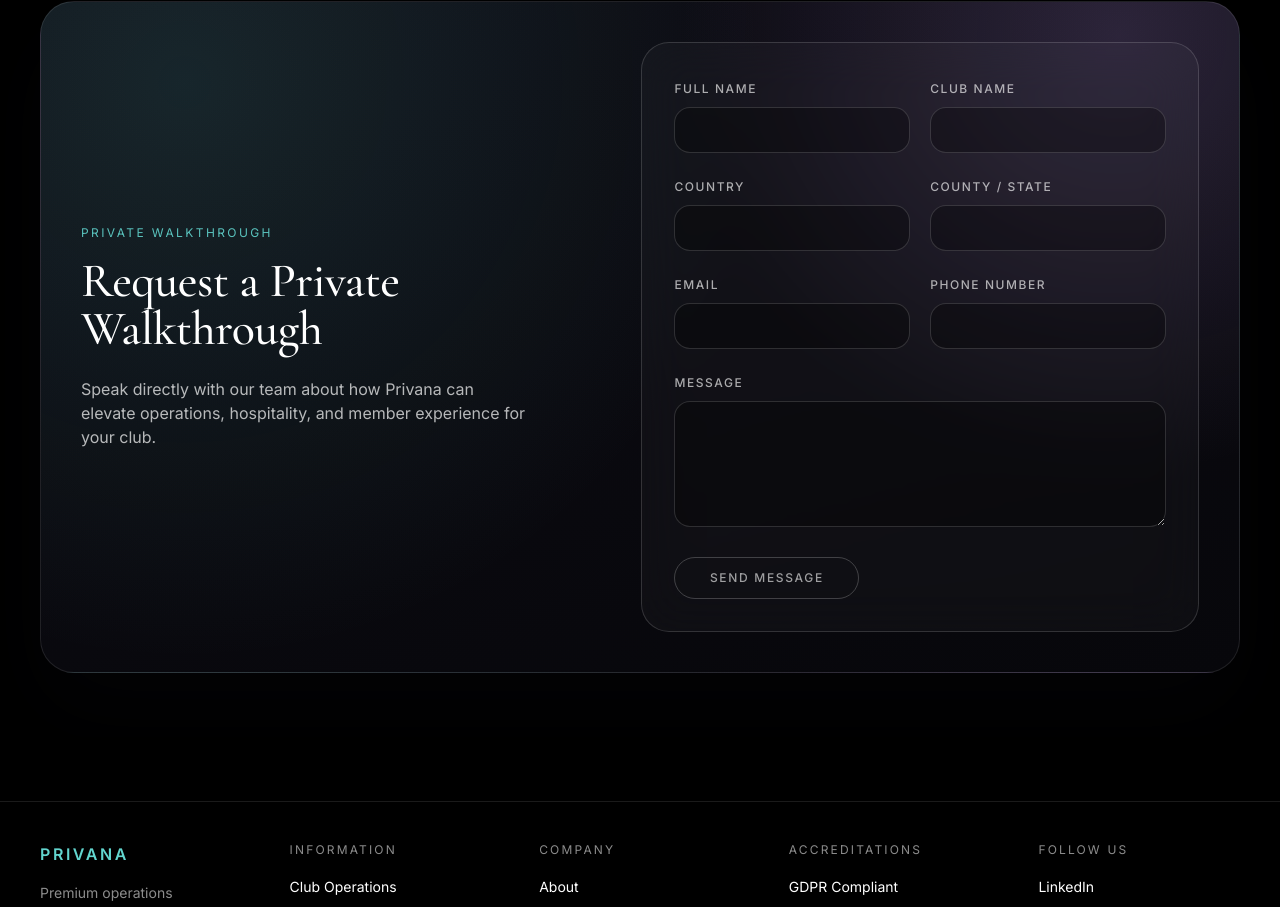
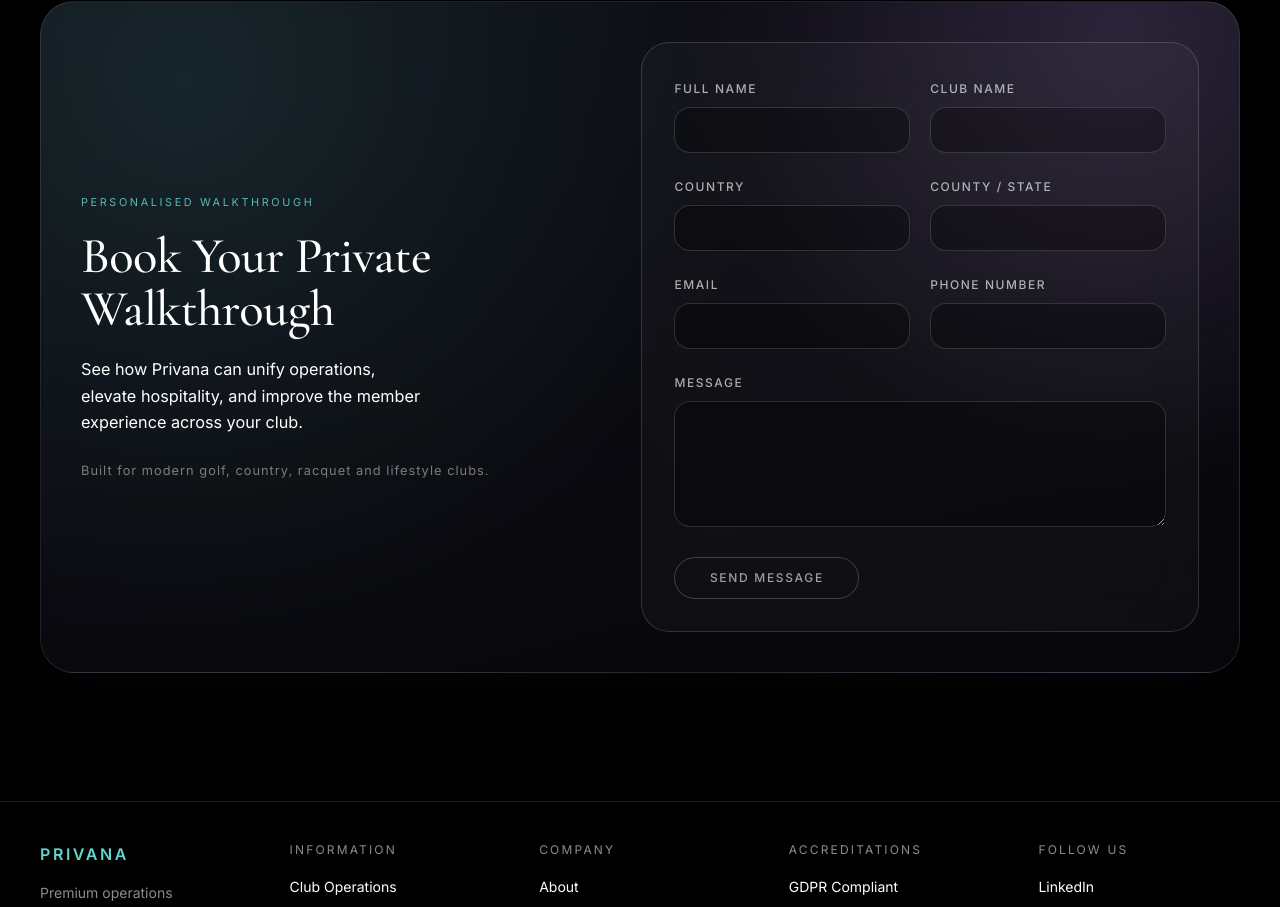
Before and after one commit to GaryPrivana/privana-website, a Next.js app: page / in a window 1280 px wide. Shown: the part 8338-9245 px from the top of the page. Built offline with nearby package versions, Linux system fonts and the light colour scheme.

Commit message:
Refine walkthrough panel copy hierarchy and spacing

```diff
--- a/components/contact-form-section.tsx
+++ b/components/contact-form-section.tsx
@@ -108,18 +108,25 @@ export function ContactFormSection() {
     <section aria-labelledby="private-walkthrough" className="bg-black py-12 text-white sm:py-16">
       <div className="container-shell">
         <div className="grid gap-10 rounded-[34px] border border-white/10 bg-[radial-gradient(circle_at_12%_12%,rgba(98,213,206,0.13),transparent_48%),radial-gradient(circle_at_90%_5%,rgba(175,139,218,0.2),transparent_35%),linear-gradient(165deg,#0d0c14,#07070b)] p-7 shadow-[0_36px_84px_rgba(6,6,10,0.55)] sm:p-10 lg:grid-cols-[0.95fr_1.05fr] lg:gap-14">
-          <div className="self-center">
-            <p className="text-xs uppercase tracking-[0.2em] text-[#62d5ce]/90">Private Walkthrough</p>
+          <div className="flex self-center lg:min-h-[420px] lg:items-center">
+            <div className="max-w-[33rem] space-y-5">
+              <p className="text-[0.68rem] uppercase tracking-[0.24em] text-[#62d5ce]/85">
+                Personalised Walkthrough
+              </p>
             <h3
               id="private-walkthrough"
-              className="mt-4 max-w-md text-balance font-display text-3xl font-medium leading-tight tracking-[-0.01em] sm:text-5xl"
+              className="max-w-[16ch] text-pretty font-display text-3xl font-medium leading-[1.05] tracking-[-0.018em] sm:text-[3.15rem]"
             >
-              Request a Private Walkthrough
+              Book Your Private Walkthrough
             </h3>
-            <p className="mt-6 max-w-md text-sm leading-relaxed text-white/70 sm:text-base">
-              Speak directly with our team about how Privana can elevate operations, hospitality,
-              and member experience for your club.
-            </p>
+              <p className="max-w-[34ch] text-sm leading-relaxed text-white/74 sm:text-[1.015rem]">
+                See how Privana can unify operations, elevate hospitality, and improve the member
+                experience across your club.
+              </p>
+              <p className="pt-2 text-xs tracking-[0.08em] text-white/45 sm:text-[0.8rem]">
+                Built for modern golf, country, racquet and lifestyle clubs.
+              </p>
+            </div>
           </div>
 
           <form
```
